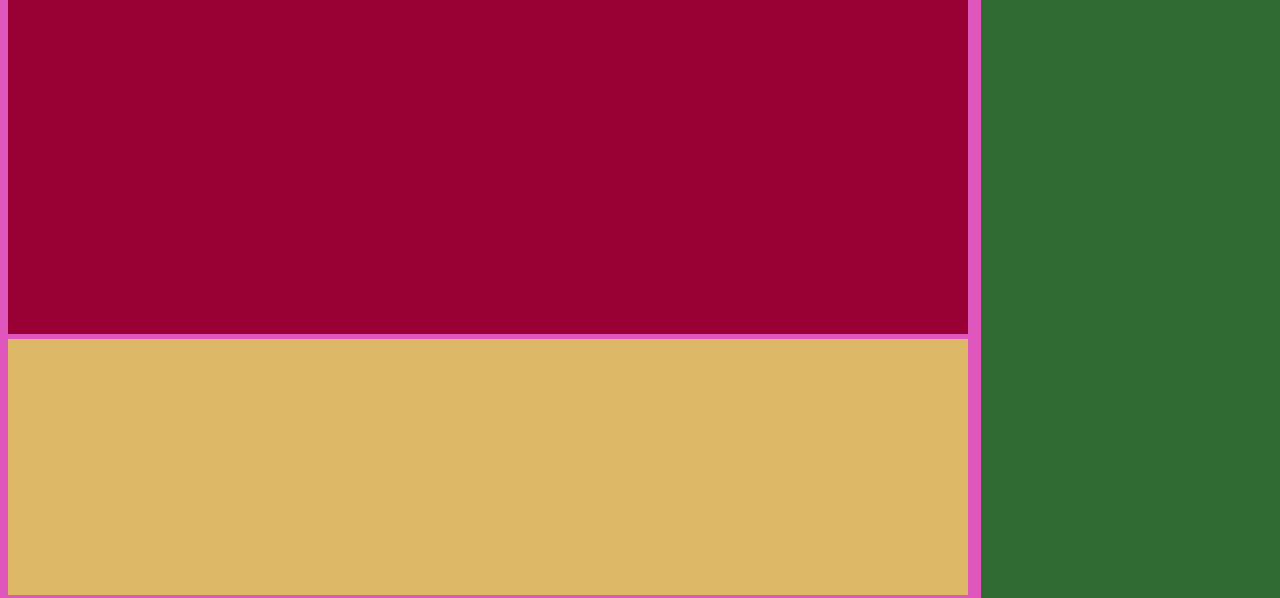
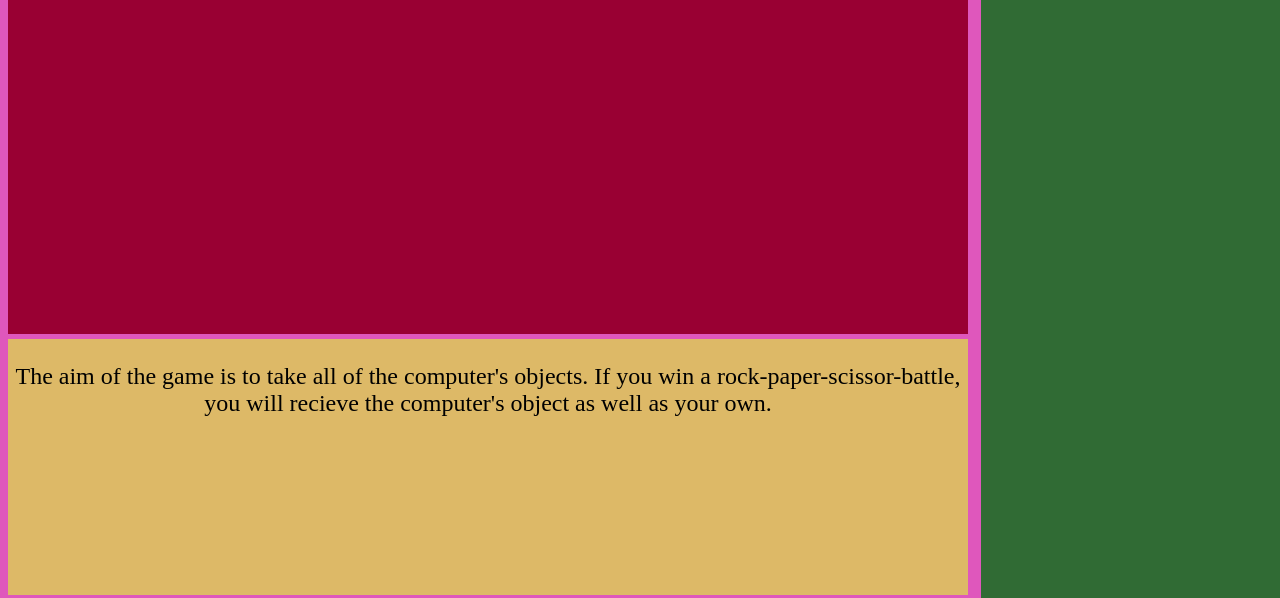
Before and after one commit to msteenhuis/Javascript03, a plain HTML site: page Javascript03-Project/index.html in a window 1280 px wide. Shown: the part 186-784 px from the top of the page. Drawn offline with Linux system fonts and the light colour scheme.

Commit message:
Update index.html

```diff
--- a/Javascript03-Project/index.html
+++ b/Javascript03-Project/index.html
@@ -19,7 +19,7 @@
     <button onClick="Reset();" align-items="center">Reset</button>
   </div>
   <div class="MessageBoard">
-    <p id="message"></p>
+    <p id="message">The aim of the game is to take all of the computer's objects. If you win a rock-paper-scissor-battle, you will recieve the computer's object as well as your own.</p>
   </div>
   <div class="Player">
 
```
